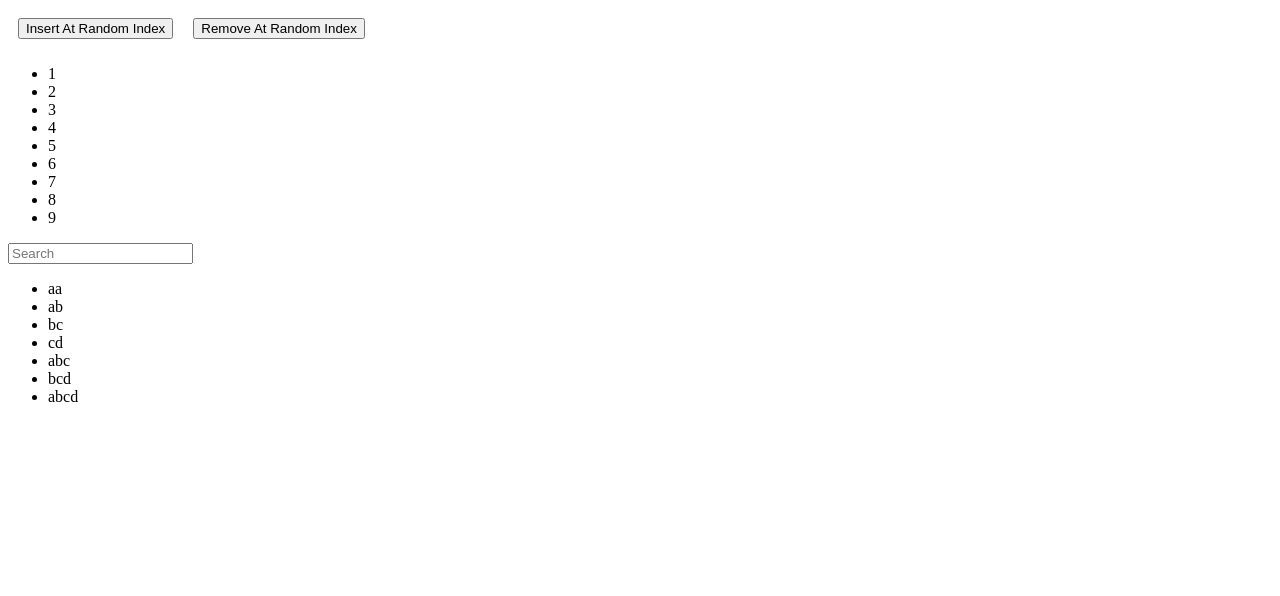
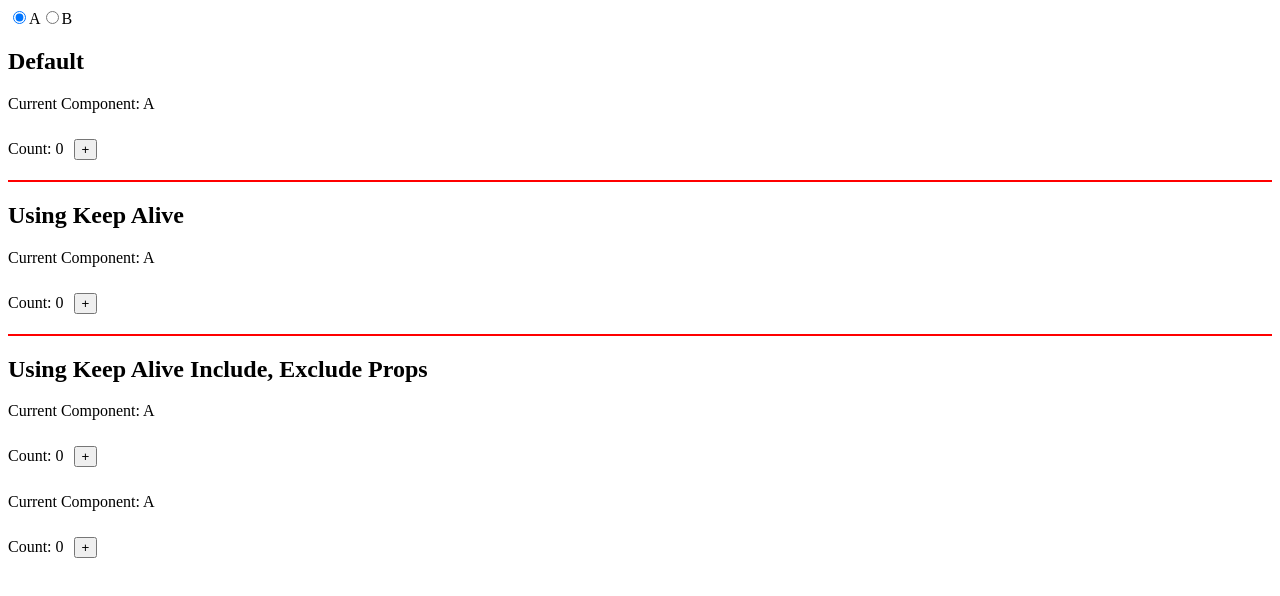
Before and after one commit to saivikassingamsetty/Dev, a Vue app in the folder vue-playground/: page / in a window 1280 px wide. Shown: the top 596 px of the page. Built offline with nearby package versions, Linux system fonts and the light colour scheme; the HTML template or start-up script is replaced by a standard one.

Commit message:
KeepAlive

```diff
--- a/vue-playground/src/App.vue
+++ b/vue-playground/src/App.vue
@@ -17,7 +17,8 @@
     <!-- <CustomDirectives /> -->
     <!-- <Plugins /> -->
     <!-- <TransitionDemo /> -->
-    <TransitionGroupDemo />
+    <!-- <TransitionGroupDemo /> -->
+    <KeepAliveDemo />
   </div>
 </template>
 
@@ -39,4 +40,5 @@ import CustomDirectives from "./components/CustomDirectives.vue";
 import Plugins from "./components/Plugins.vue";
 import TransitionDemo from "./components/built-in-components/TransitionDemo.vue";
 import TransitionGroupDemo from "./components/built-in-components/TransitionGroupDemo.vue";
+import KeepAliveDemo from "./components/built-in-components/KeepAliveDemo.vue";
 </script>
--- /dev/null
+++ b/vue-playground/src/components/built-in-components/ComponentA.vue
@@ -0,0 +1,20 @@
+<template>
+  <p>Current Component: A</p>
+  <span>Count: {{ count }}</span>
+  <button @click="count++">+</button>
+</template>
+
+<!-- name property wont be there for script setup before 3.3 -->
+<!-- but needed for include, exclude of keepalive -->
+<script>
+export default {
+  name: "a",
+};
+</script>
+
+
+<script setup>
+import { ref } from "vue";
+
+const count = ref(0);
+</script>
--- /dev/null
+++ b/vue-playground/src/components/built-in-components/ComponentB.vue
@@ -0,0 +1,17 @@
+<template>
+  <p>Current Component: B</p>
+  <label for="msg">Message is: {{ msg }}</label>
+  <input v-model="msg" id="msg" style="margin: 10px"/>
+</template>
+
+<script>
+export default {
+  name: "b",
+};
+</script>
+
+<script setup>
+import { ref } from "vue";
+
+const msg = ref('');
+</script>
--- /dev/null
+++ b/vue-playground/src/components/built-in-components/KeepAliveDemo.vue
@@ -0,0 +1,39 @@
+<template>
+  <input type="radio" name="comps" value="A" v-model="selected" id="a" />
+  <label for="a">A</label>
+  <input type="radio" name="comps" value="B" v-model="selected" id="b" />
+  <label for="b">B</label>
+  <br />
+  <h2>Default</h2>
+  <component :is="selectedComponent"></component>
+
+  <div
+    style="height: 2px; width: 100%; background-color: red; margin: 10px 0"
+  ></div>
+  <h2>Using Keep Alive</h2>
+  <KeepAlive>
+    <component :is="selectedComponent"></component>
+  </KeepAlive>
+
+  <div
+    style="height: 2px; width: 100%; background-color: red; margin: 10px 0"
+  ></div>
+  <h2>Using Keep Alive Include, Exclude Props</h2>
+  <KeepAlive include="a">
+    <component :is="selectedComponent"></component>
+  </KeepAlive>
+  <KeepAlive :include="['a', 'b']">
+    <component :is="selectedComponent"></component>
+  </KeepAlive>
+</template>
+
+<script setup>
+import { ref, computed } from "vue";
+import ComponentA from "./ComponentA.vue";
+import ComponentB from "./ComponentB.vue";
+
+const selected = ref("A");
+const selectedComponent = computed(() =>
+  selected.value == "A" ? ComponentA : ComponentB
+);
+</script>
```
